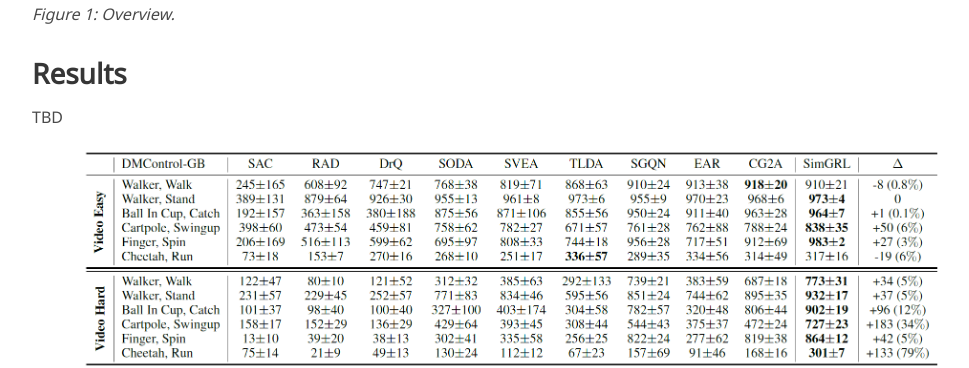
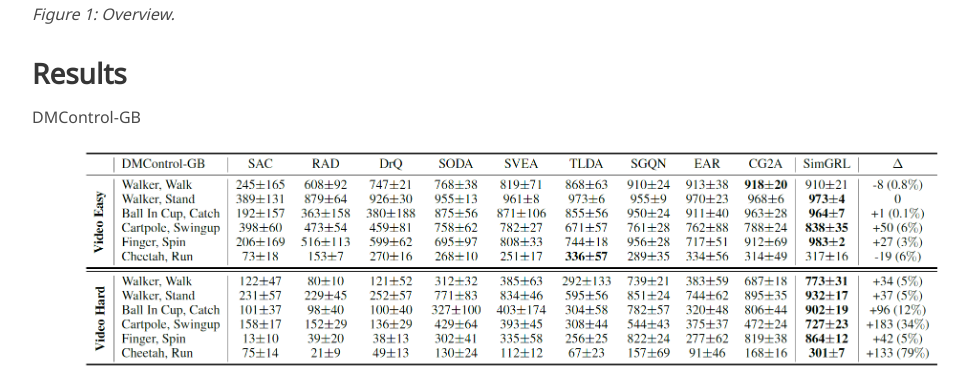
Before and after one commit to W-Song11/SimGRL, a Jekyll site: the page built from index.md, in a window 1280 px wide and 1400 px high, scrolled down 1584 px. Shown: the part 154-522 px from the top of the window, without its empty margins (128-1097 px from the left). Built offline with Jekyll 4.4.1, drawn with Linux system fonts in a browser that asks for light colours; some web fonts are replaced.

Commit message:
Update index.md

```diff
--- a/index.md
+++ b/index.md
@@ -58,7 +58,7 @@ TBD
 *Figure 1: Overview.*
 
 ## Results
-TBD
+DMControl-GB
 
 <p align="center">
 <img src="./static/image/fig_result.PNG" align="center" width="90%">
@@ -102,36 +102,38 @@ TBD
 <img src="./static/image/cheetah_test2.gif" align="center" width="12%">
 </p>
 
+Robotic Manipulation
+
 <p align="center">
-<img src="./static/image/reach/1_train.gif" align="center" width="12%">
-<img src="./static/image/reach/2_train.gif" align="center" width="12%">
+<img src="./static/image/reach/1_train.gif" align="center" width="10%">
+<img src="./static/image/reach/2_train.gif" align="center" width="10%">
 &nbsp;&nbsp;
 <img src="./static/image/arrow.png" align="center" width="6%">
 &nbsp;&nbsp;
-<img src="./static/image/reach/1_test1.gif" align="center" width="12%">
-<img src="./static/image/reach/2_test1.gif" align="center" width="12%">
+<img src="./static/image/reach/1_test1.gif" align="center" width="10%">
+<img src="./static/image/reach/2_test1.gif" align="center" width="10%">
 &nbsp;&nbsp;
-<img src="./static/image/reach/1_test2.gif" align="center" width="12%">
-<img src="./static/image/reach/2_test2.gif" align="center" width="12%">
+<img src="./static/image/reach/1_test2.gif" align="center" width="10%">
+<img src="./static/image/reach/2_test2.gif" align="center" width="10%">
 &nbsp;&nbsp;
-<img src="./static/image/reach/1_test3.gif" align="center" width="12%">
-<img src="./static/image/reach/2_test3.gif" align="center" width="12%">
+<img src="./static/image/reach/1_test3.gif" align="center" width="10%">
+<img src="./static/image/reach/2_test3.gif" align="center" width="10%">
 </p>
 
 <p align="center">
-<img src="./static/image/pegbox/1_train.gif" align="center" width="12%">
-<img src="./static/image/pegbox/2_train.gif" align="center" width="12%">
+<img src="./static/image/pegbox/1_train.gif" align="center" width="10%">
+<img src="./static/image/pegbox/2_train.gif" align="center" width="10%">
 &nbsp;&nbsp;
 <img src="./static/image/arrow.png" align="center" width="6%">
 &nbsp;&nbsp;
-<img src="./static/image/pegbox/1_test1.gif" align="center" width="12%">
-<img src="./static/image/pegbox/2_test1.gif" align="center" width="12%">
+<img src="./static/image/pegbox/1_test1.gif" align="center" width="10%">
+<img src="./static/image/pegbox/2_test1.gif" align="center" width="10%">
 &nbsp;&nbsp;
-<img src="./static/image/pegbox/1_test2.gif" align="center" width="12%">
-<img src="./static/image/pegbox/2_test2.gif" align="center" width="12%">
+<img src="./static/image/pegbox/1_test2.gif" align="center" width="10%">
+<img src="./static/image/pegbox/2_test2.gif" align="center" width="10%">
 &nbsp;&nbsp;
-<img src="./static/image/pegbox/1_test3.gif" align="center" width="12%">
-<img src="./static/image/pegbox/2_test3.gif" align="center" width="12%">
+<img src="./static/image/pegbox/1_test3.gif" align="center" width="10%">
+<img src="./static/image/pegbox/2_test3.gif" align="center" width="10%">
 </p>
 
 
```
